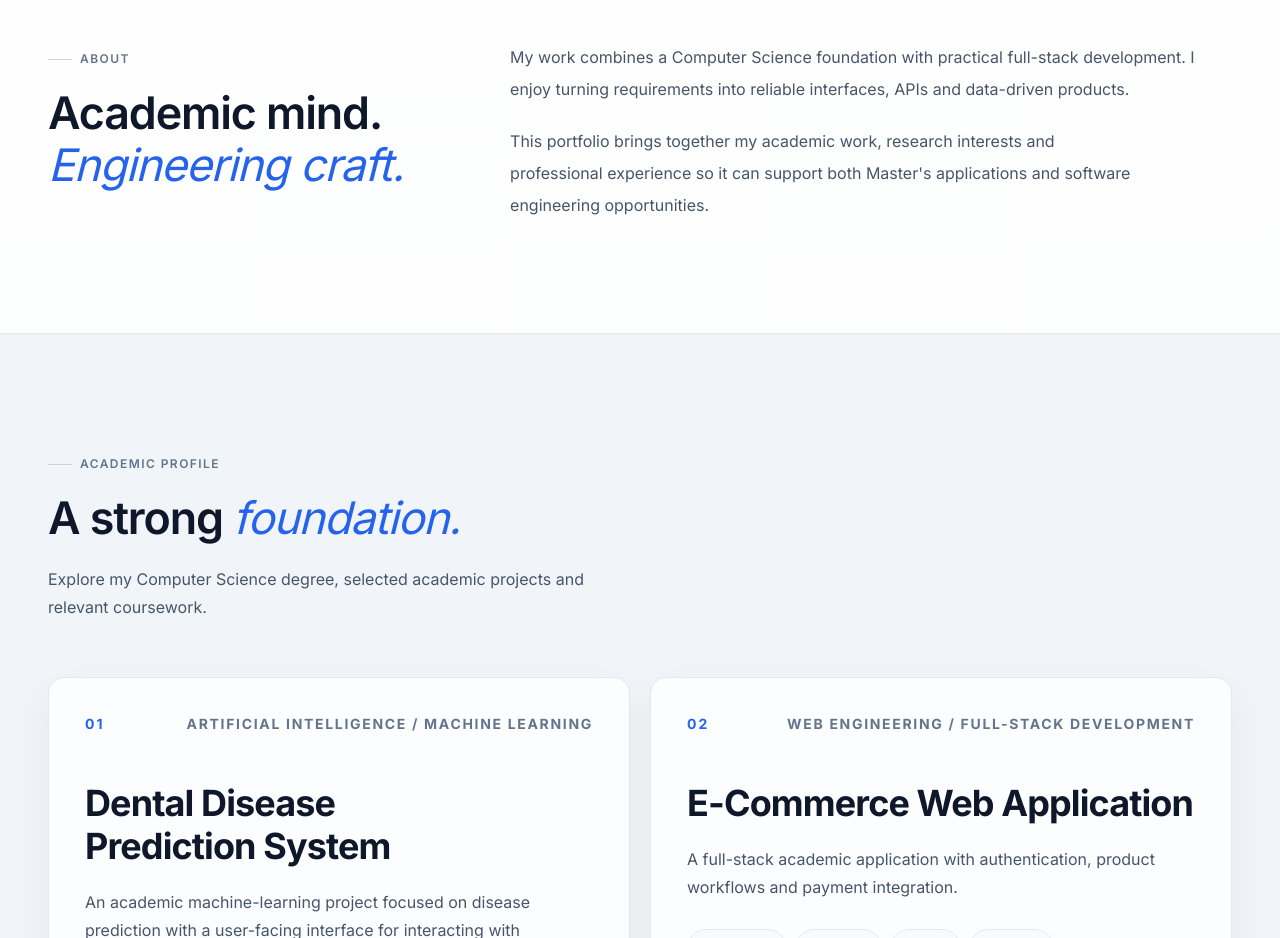
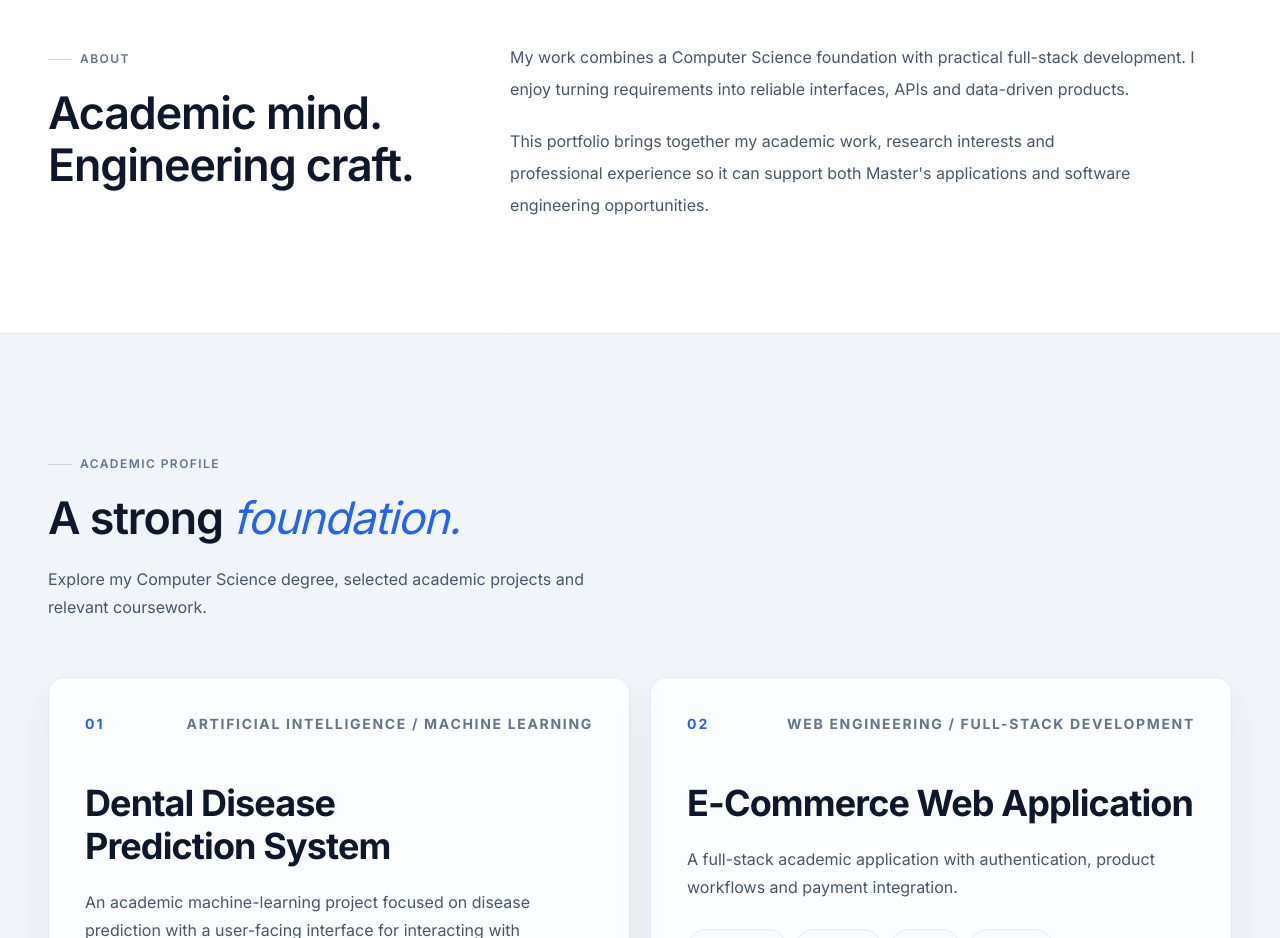
Before and after one commit to Mehedi1-SWE/portfolio, a Next.js app in the folder frontend/: page / in a window 1280 px wide. Shown: the part 1040-1978 px from the top of the page. Built offline with nearby package versions, Linux system fonts and the light colour scheme; no server answers.

Commit message:
Standardize portfolio typography and text styling

```diff
--- a/frontend/components/About.tsx
+++ b/frontend/components/About.tsx
@@ -3,7 +3,7 @@ import { SectionHeading } from "./SectionHeading";
 export function About() {
   return (
     <section id="about" className="mx-auto grid max-w-[1280px] gap-8 px-4 py-16 sm:gap-10 sm:px-6 sm:py-20 lg:grid-cols-[.72fr_1.28fr] lg:gap-14 lg:px-12 lg:py-28">
-      <SectionHeading number="01" eyebrow="About" title={<>Academic mind.<br /><span className="font-normal italic text-[#2563EB]">Engineering craft.</span></>} />
+      <SectionHeading eyebrow="About" title={<>Academic mind.<br /><span className="font-semibold not-italic text-[#0F172A]">Engineering craft.</span></>} />
       <div className="max-w-3xl text-[16px] leading-8 text-[#475569]">
         <p>My work combines a Computer Science foundation with practical full-stack development. I enjoy turning requirements into reliable interfaces, APIs and data-driven products.</p>
         <p className="mt-5">This portfolio brings together my academic work, research interests and professional experience so it can support both Master&apos;s applications and software engineering opportunities.</p>
```
